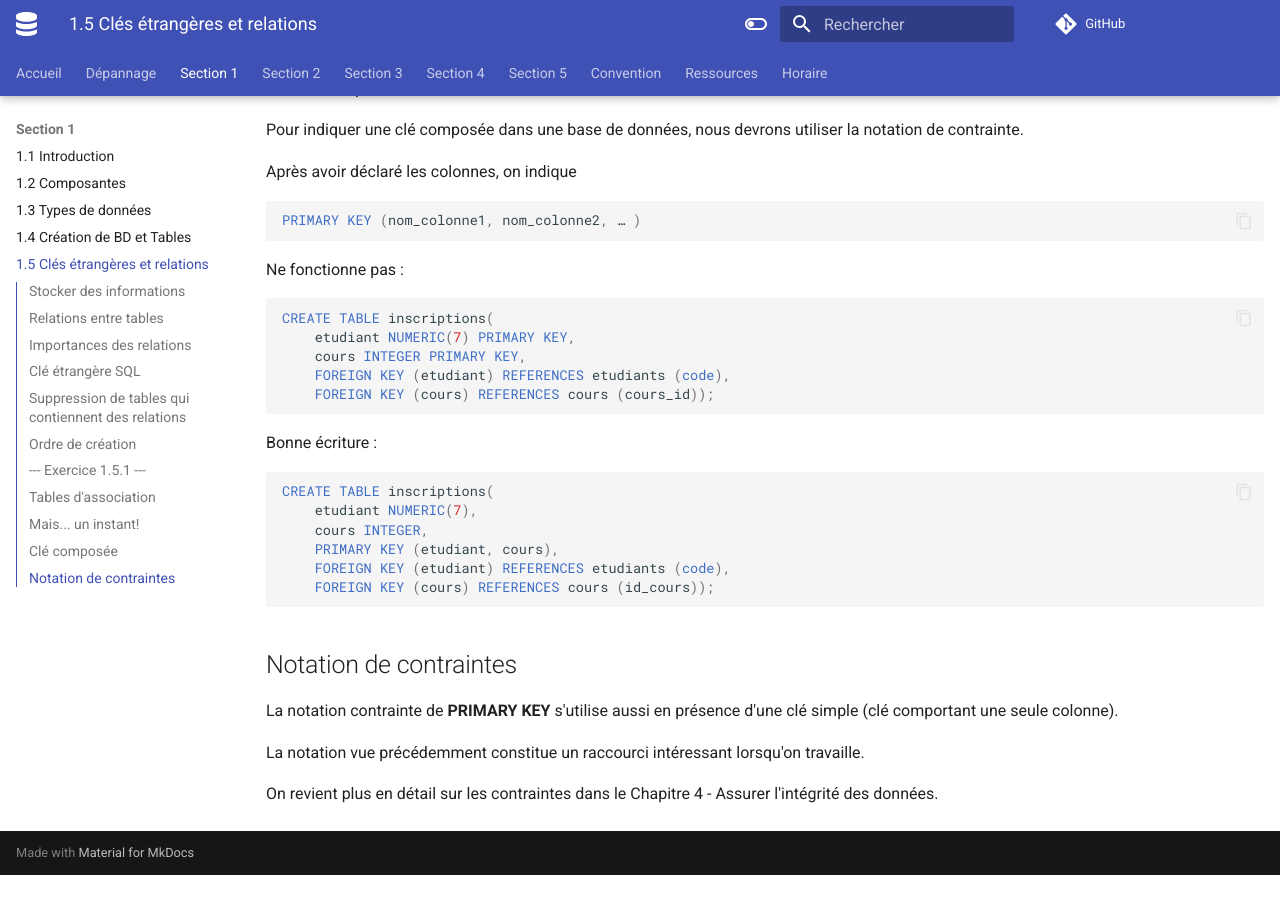
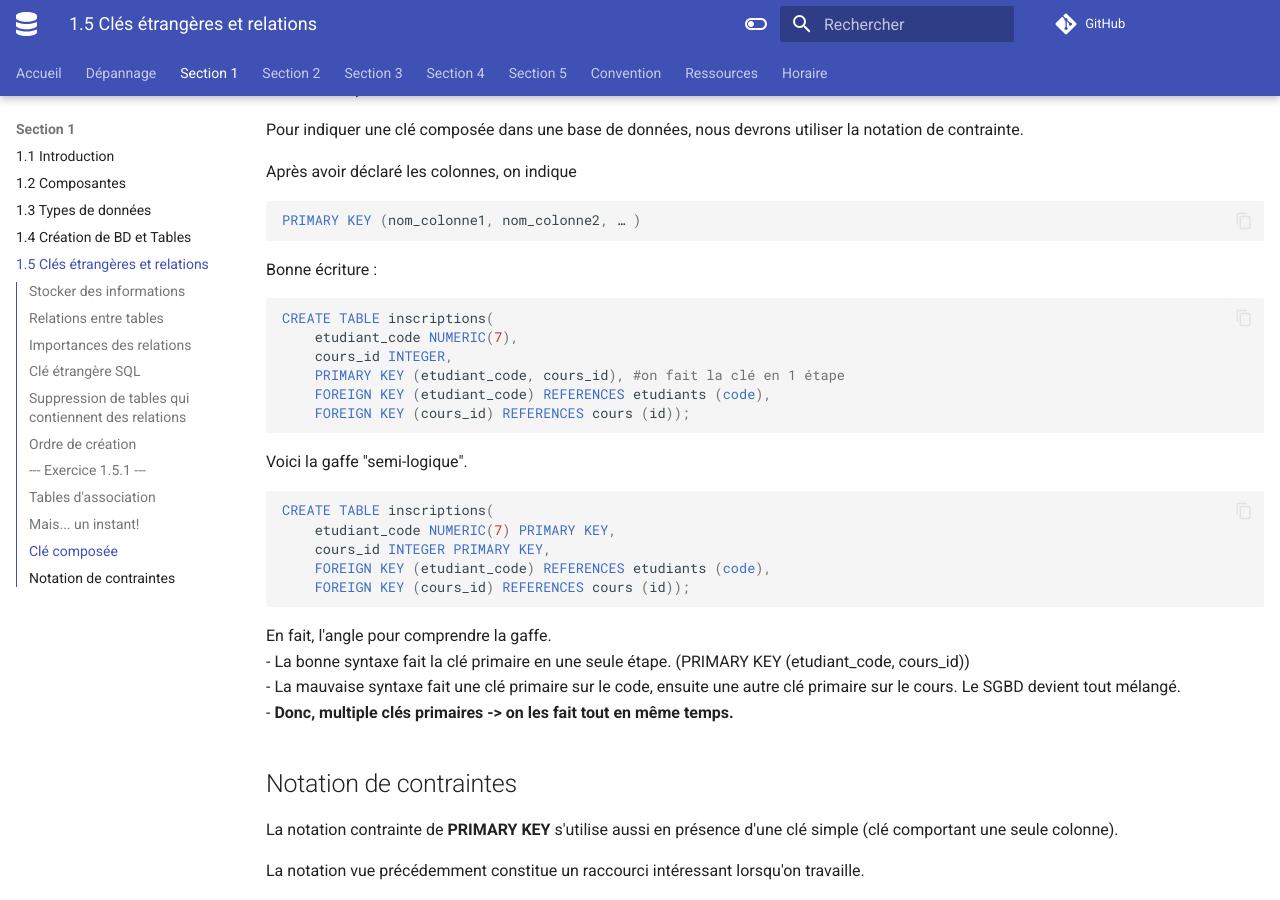
Before and after one commit to TousignantSimon-BD1/TousignantSimon-BD1.github.io, an MkDocs documentation site: the page built from docs/notes_de_cours/section_1.5.md, in a window 1280 px wide and 900 px high, scrolled down 4239 px. Built offline with MkDocs 1.6.1 and Material for MkDocs 9.7.7, drawn with Linux system fonts in a browser that asks for light colours; before the commit the page ends 5114 px from its top, so only the background shows below that.

Commit message:
Changement de stratégie pour montrer la définition d'une clé primaire multiple. Comme montré dans une journée pédagogique c'est moins payant de montrer le contre exemple avant de montrer le bon exemple.

````diff
--- a/docs/notes_de_cours/section_1.5.md
+++ b/docs/notes_de_cours/section_1.5.md
@@ -142,25 +142,30 @@ Après avoir déclaré les colonnes, on indique
 PRIMARY KEY (nom_colonne1, nom_colonne2, … )
 ```
 
-Ne fonctionne pas :
-```mysql
-CREATE TABLE inscriptions(
-    etudiant NUMERIC(7) PRIMARY KEY,
-    cours INTEGER PRIMARY KEY,
-    FOREIGN KEY (etudiant) REFERENCES etudiants (code),
-    FOREIGN KEY (cours) REFERENCES cours (cours_id));
-```
-
 Bonne écriture :
 
 ```mysql
 CREATE TABLE inscriptions(
-    etudiant NUMERIC(7),
-    cours INTEGER,
-    PRIMARY KEY (etudiant, cours),
-    FOREIGN KEY (etudiant) REFERENCES etudiants (code),
-    FOREIGN KEY (cours) REFERENCES cours (id_cours));
+    etudiant_code NUMERIC(7),
+    cours_id INTEGER,
+    PRIMARY KEY (etudiant_code, cours_id), #on fait la clé en 1 étape
+    FOREIGN KEY (etudiant_code) REFERENCES etudiants (code),
+    FOREIGN KEY (cours_id) REFERENCES cours (id));
 ```
+
+Voici la gaffe "semi-logique".
+
+```mysql
+CREATE TABLE inscriptions(
+    etudiant_code NUMERIC(7) PRIMARY KEY,
+    cours_id INTEGER PRIMARY KEY,
+    FOREIGN KEY (etudiant_code) REFERENCES etudiants (code),
+    FOREIGN KEY (cours_id) REFERENCES cours (id));
+```
+En fait, l'angle pour comprendre la gaffe.
+- La bonne syntaxe fait la clé primaire en une seule étape.  (PRIMARY KEY (etudiant_code, cours_id))
+- La mauvaise syntaxe fait une clé primaire sur le code, ensuite une autre clé primaire sur le cours. Le SGBD devient tout mélangé.
+- __Donc, multiple clés primaires -> on les fait tout en même temps.__
 
 ## Notation de contraintes
 
````
